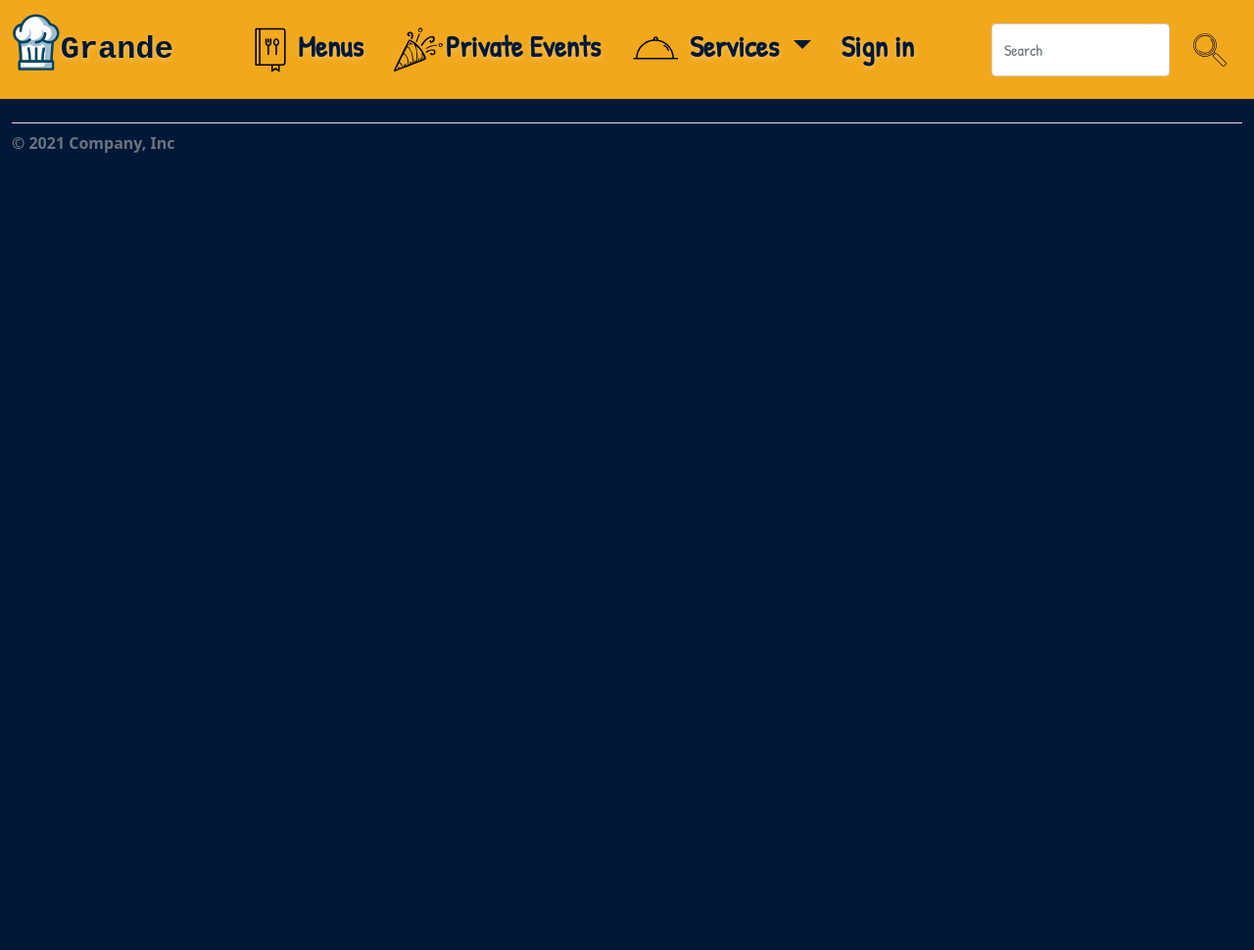
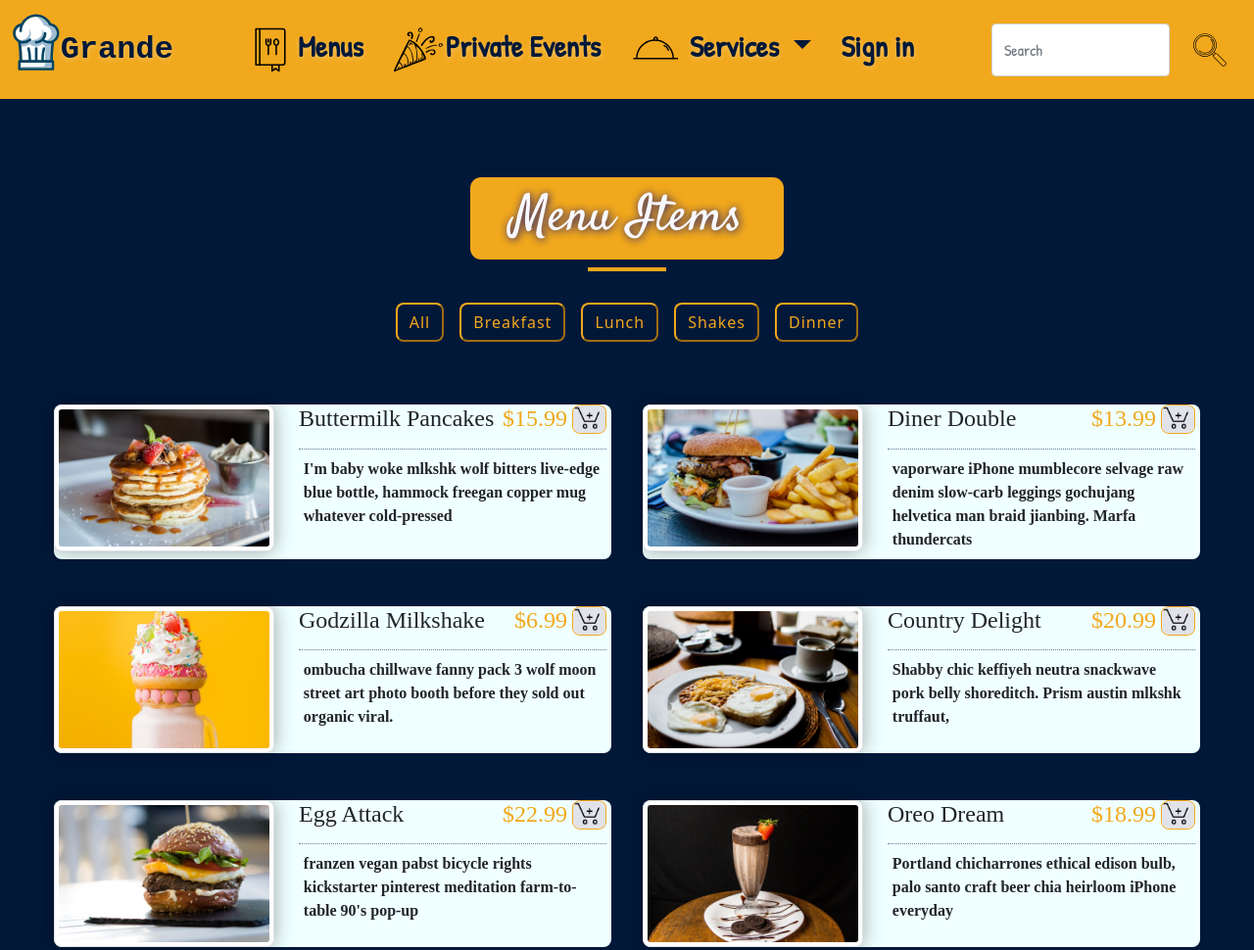
Before and after one commit to Omprakash625/restaurant-website, a plain HTML site: page menu.html in a window 1280 px wide. Shown: the top 970 px of the page at 98% size. Before the commit the page ends 800 px from the top, so only its background shows below. Drawn offline with Linux system fonts and the light colour scheme; a web font is replaced by a local one.

Commit message:
Add files via upload
Added working menu page with items to buy using payment gateway of paypal

```diff
--- a/css/main.css
+++ b/css/main.css
@@ -11,7 +11,9 @@ body {
 	height: 75px;
 
 }
-
+footer {
+	margin: 20px;
+}
 .shadow-drop-2-center {
 	-webkit-animation: shadow-drop-2-center 0.4s cubic-bezier(0.250, 0.460, 0.450, 0.940) both;
 	        animation: shadow-drop-2-center 0.4s cubic-bezier(0.250, 0.460, 0.450, 0.940) both;
--- /dev/null
+++ b/css/menu.css
@@ -0,0 +1,222 @@
+/*
+===============
+Fonts
+===============
+*/
+/* @import url("https://fonts.googleapis.com/css?family=Open+Sans|Roboto:400,700&display=swap"); */
+
+/*
+===============
+Variables
+===============
+*/
+
+:root {
+  /* dark shades of primary color*/
+  --clr-primary-1: hsl(205, 86%, 17%);
+  --clr-primary-2: hsl(205, 77%, 27%);
+  --clr-primary-3: hsl(205, 72%, 37%);
+  --clr-primary-4: hsl(205, 63%, 48%);
+  /* primary/main color */
+  --clr-primary-5: #49a6e9;
+  /* lighter shades of primary color */
+  --clr-primary-6: hsl(205, 89%, 70%);
+  --clr-primary-7: hsl(205, 90%, 76%);
+  --clr-primary-8: hsl(205, 86%, 81%);
+  --clr-primary-9: hsl(205, 90%, 88%);
+  --clr-primary-10: hsl(205, 100%, 96%);
+  /* darkest grey - used for headings */
+  --clr-grey-1: hsl(209, 61%, 16%);
+  --clr-grey-2: hsl(211, 39%, 23%);
+  --clr-grey-3: hsl(209, 34%, 30%);
+  --clr-grey-4: hsl(209, 28%, 39%);
+  /* grey used for paragraphs */
+  --clr-grey-5: hsl(210, 22%, 49%);
+  --clr-grey-6: hsl(209, 23%, 60%);
+  --clr-grey-7: hsl(211, 27%, 70%);
+  --clr-grey-8: hsl(210, 31%, 80%);
+  --clr-grey-9: hsl(212, 33%, 89%);
+  --clr-grey-10: hsl(210, 36%, 96%);
+  --clr-white: #fff;
+  --clr-red-dark: hsl(360, 67%, 44%);
+  --clr-red-light: hsl(360, 71%, 66%);
+  --clr-green-dark: hsl(125, 67%, 44%);
+  --clr-green-light: hsl(125, 71%, 66%);
+  --clr-gold: #f1a81c;
+  --clr-black: #222;
+  --ff-primary: "Roboto", sans-serif;
+  --ff-secondary: "Open Sans", sans-serif;
+  --transition: all 0.3s linear;
+  --spacing: 0.25rem;
+  --radius: 0.5rem;
+  --light-shadow: 0 5px 15px rgba(0, 0, 0, 0.1);
+  --dark-shadow: 0 5px 15px rgba(0, 0, 0, 0.2);
+  --max-width: 1170px;
+  --fixed-width: 620px;
+}
+/*
+===============
+Global Styles
+===============
+*/
+
+*,
+::after,
+::before {
+  margin: 0;
+  padding: 0;
+  box-sizing: border-box;
+}
+/*
+.btn {
+  text-transform: uppercase;
+  background: transparent;
+  color: var(--clr-black);
+  padding: 0.375rem 0.75rem;
+  letter-spacing: var(--spacing);
+  display: inline-block;
+  transition: var(--transition);
+  font-size: 0.875rem;
+  border: 2px solid var(--clr-black);
+  cursor: pointer;
+  box-shadow: 0 1px 3px rgba(0, 0, 0, 0.2);
+  border-radius: var(--radius);
+} */
+/* .btn:hover {
+  color: var(--clr-white);
+  background: var(--clr-black);
+} */
+/* section */
+.section {
+  padding: 5rem 0;
+}
+
+main {
+  min-height: 100vh;
+  display: grid;
+  place-items: center;
+}
+/*
+===============
+Menu
+===============
+*/
+
+.menu {
+  padding: 5rem 0;
+}
+.title {
+  text-align: center;
+  margin-bottom: 2rem;
+}
+.heading2 {
+    display: inline-block;
+    background-color: var(--clr-gold);
+    color: ghostwhite;
+    text-shadow: 1px 1px 8px rgb(17, 17, 124);
+    border-radius: .7rem;
+    font-size: 4vw;
+    width: 25vw;
+    padding: .7rem .3rem;
+    font-family:Satisfy, sans-serif;
+}
+.underline {
+  width: 5rem;
+  height: 0.25rem;
+  background: var(--clr-gold);
+  margin-left: auto;
+  margin-right: auto;
+}
+.btn-container {
+  margin-bottom: 4rem;
+  display: flex;
+  justify-content: center;
+}
+.filter-btn {
+  background: transparent;
+  border-color: var(--clr-gold);
+  font-size: 1rem;
+  text-transform: capitalize;
+  margin: 0 0.5rem;
+  letter-spacing: 1px;
+  border-radius: var(--radius);
+  padding: 0.375rem 0.75rem;
+  color: var(--clr-gold);
+  cursor: pointer;
+  transition: var(--transition);
+}
+.filter-btn:hover {
+  background: var(--clr-gold);
+  color: var(--clr-white);
+}
+.section-center {
+  width: 90vw;
+  margin: 0 auto;
+  max-width: 1170px;
+  display: grid;
+  gap: 3rem 2rem;
+  justify-items: center;
+}
+.menu-item {
+  display: grid;
+  gap: 1rem 2rem;
+  max-width: 25rem;
+  background-color: azure;
+  border-radius: 0.5rem;
+}
+.photo {
+  object-fit: cover;
+  height: 200px;
+  /* border: 0.25rem solid var(--clr-gold); */
+  border-radius: var(--radius);
+}
+.item-info {
+    padding: 0 5px;
+}
+.item-info header {
+  display: flex;
+  font-family: Rampant One;
+  text-transform: capitalize;
+  justify-content: space-between;
+  border-bottom: 0.5px dotted var(--clr-grey-5);
+}
+.item-info h4 {
+  margin-bottom: 0.5rem;
+  display: flex;
+}
+.price {
+  color: var(--clr-gold);
+}
+.item-text {
+  font-family: Zen Antique;
+  margin-bottom: 0;
+  padding-top: 1rem;
+  padding: .5rem .3rem;
+}
+.cart {
+    border-radius: 25%;
+    border: 1px solid var(--clr-gold);
+}
+form {
+    margin-left: 5px;
+}
+
+@media screen and (min-width: 768px) {
+  .menu-item {
+    grid-template-columns: 225px 1fr;
+    gap: 0 1.25rem;
+    max-width: 40rem;
+  }
+  .photo {
+    height: 175px;
+  }
+}
+@media screen and (min-width: 1200px) {
+  .section-center {
+    width: 95vw;
+    grid-template-columns: 1fr 1fr;
+  }
+  .photo {
+    height: 150px;
+  }
+}
--- /dev/null
+++ b/js/menu.js
@@ -0,0 +1,159 @@
+const menu = [
+    {
+      id: 1,
+      title: "buttermilk pancakes",
+      category: "breakfast",
+      price: 15.99,
+      value: "3ZFANQ6QS57SC",
+      img: "./images/item-1.jpeg",
+      desc: `I'm baby woke mlkshk wolf bitters live-edge blue bottle, hammock freegan copper mug whatever cold-pressed `,
+    },
+    {
+      id: 2,
+      title: "diner double",
+      category: "lunch",
+      price: 13.99,
+      value: "BNPNQZSPHEADS",
+      img: "./images/item-2.jpeg",
+      desc: `vaporware iPhone mumblecore selvage raw denim slow-carb leggings gochujang helvetica man braid jianbing. Marfa thundercats `,
+    },
+    {
+      id: 3,
+      title: "godzilla milkshake",
+      category: "shakes",
+      price: 6.99,
+      value: "NRFJFY2KUV95E" ,
+      img: "./images/item-3.jpeg",
+      desc: `ombucha chillwave fanny pack 3 wolf moon street art photo booth before they sold out organic viral.`,
+    },
+    {
+      id: 4,
+      title: "country delight",
+      category: "breakfast",
+      price: 20.99,
+      value: "DX564L8XCHWKJ" ,
+      img: "./images/item-4.jpeg",
+      desc: `Shabby chic keffiyeh neutra snackwave pork belly shoreditch. Prism austin mlkshk truffaut, `,
+    },
+    {
+      id: 5,
+      title: "egg attack",
+      category: "lunch",
+      price: 22.99,
+      value: "BZR58S6VXCLTW" ,
+      img: "./images/item-5.jpeg",
+      desc: `franzen vegan pabst bicycle rights kickstarter pinterest meditation farm-to-table 90's pop-up `,
+    },
+    {
+      id: 6,
+      title: "oreo dream",
+      category: "shakes",
+      price: 18.99,
+      value: "G8CVFNKSHGDX8" ,
+      img: "./images/item-6.jpeg",
+      desc: `Portland chicharrones ethical edison bulb, palo santo craft beer chia heirloom iPhone everyday`,
+    },
+    {
+      id: 7,
+      title: "bacon overflow",
+      category: "breakfast",
+      price: 8.99,
+      value: "TNDHE9UTYP3NE" ,
+      img: "./images/item-7.jpeg",
+      desc: `carry jianbing normcore freegan. Viral single-origin coffee live-edge, pork belly cloud bread iceland put a bird `,
+    },
+    {
+      id: 8,
+      title: "american classic",
+      category: "lunch",
+      price: 12.99,
+      value: "2HB2HZ8WPCPLA" ,
+      img: "./images/item-8.jpeg",
+      desc: `on it tumblr kickstarter thundercats migas everyday carry squid palo santo leggings. Food truck truffaut  `,
+    },
+    {
+      id: 9,
+      title: "bison steak",
+      category: "dinner",
+      price: 22.99,
+      value: "4MXDX8ZUGMKNU" ,
+      img: "./images/item-9.jpeg",
+      desc: `skateboard fam synth authentic semiotics. Live-edge lyft af, edison bulb yuccie crucifix microdosing.`,
+    }
+  ];
+  // get parent element
+  const sectionCenter = document.querySelector(".section-center");
+  const btnContainer = document.querySelector(".btn-container");
+  // display all items when page loads
+  window.addEventListener("DOMContentLoaded", function () {
+    diplayMenuItems(menu);
+    displayMenuButtons();
+  });
+
+  function diplayMenuItems(menuItems) {
+    let displayMenu = menuItems.map(function (item) {
+      // console.log(item);
+      return `<article class="menu-item">
+            <img src=${item.img} alt=${item.title} class="photo card-img-top img-thumbnail shadow-drop-2-center" />
+            <div class="item-info">
+              <header>
+                <h4>${item.title}</h4>
+                <h4 class="price">$${item.price}
+                <form action="https://www.paypal.com/cgi-bin/webscr" method="post" target="_self">
+                <input type="hidden" name="cmd" value="_s-xclick" />
+                <input type="hidden" name="hosted_button_id" value=${item.value} />
+                <input type="hidden" name="currency_code" value="USD" />
+                <input type="image" class= "cart" src="./images/cart.jpg" border="0" name="submit" title="Add to Cart - PayPal" alt="Add to Cart" width="35px" height="30px"/>
+              </form></h4>
+              </header>
+              <p class="item-text">
+                ${item.desc}
+              </p>
+            </div>
+          </article>`;
+    });
+    displayMenu = displayMenu.join("");
+    // console.log(displayMenu);
+
+    sectionCenter.innerHTML = displayMenu;
+  }
+  function displayMenuButtons() {
+    const categories = menu.reduce(
+      function (values, item) {
+        if (!values.includes(item.category)) {
+          values.push(item.category);
+        }
+        return values;
+      },
+      ["all"]
+    );
+    const categoryBtns = categories
+      .map(function (category) {
+        return `<button type="button" class="filter-btn" data-id=${category}>
+            ${category}
+          </button>`;
+      })
+      .join("");
+
+    btnContainer.innerHTML = categoryBtns;
+    const filterBtns = btnContainer.querySelectorAll(".filter-btn");
+    console.log(filterBtns);
+
+    filterBtns.forEach(function (btn) {
+      btn.addEventListener("click", function (e) {
+        // console.log(e.currentTarget.dataset);
+        const category = e.currentTarget.dataset.id;
+        const menuCategory = menu.filter(function (menuItem) {
+          // console.log(menuItem.category);
+          if (menuItem.category === category) {
+            return menuItem;
+          }
+        });
+        if (category === "all") {
+          diplayMenuItems(menu);
+        } else {
+          diplayMenuItems(menuCategory);
+        }
+      });
+    });
+  }
--- a/menu.html
+++ b/menu.html
@@ -9,8 +9,8 @@
   <link href="https://fonts.googleapis.com/css2?family=Arimo&family=Caveat&family=Cookie&family=Indie+Flower&family=Lobster+Two&family=Orbitron&family=Parisienne&family=Patrick+Hand&family=Rampart+One&family=Roboto&family=Sacramento&family=Satisfy&family=Yellowtail&family=Zen+Antique&display=swap" rel="stylesheet">
 	<link href="https://fonts.googleapis.com/icon?family=Material+Icons" rel="stylesheet">
   <link rel="stylesheet" type="text/css" href="./css/bootstrap.min.css">
+  <link rel="stylesheet" type="text/css" href="./css/menu.css">
   <link rel="stylesheet" type="text/css" href="./css/main.css">
-
 </head>
 <body>
 <nav class="navbar navbar-expand-lg">
@@ -49,17 +49,70 @@
     </div>
   </div>
 </nav>
+<!-- Above is the navigation bar -->
+<section class="menu">
+  <!-- title -->
+  <div class="title">
+    <h2 class="heading2">Menu Items</h2>
+    <div class="underline"></div>
+  </div>
+  <!-- filter buttons -->
+  <div class="btn-container">
+  </div>
+  <!-- menu items -->
+  <div class="section-center">
+    <!-- single item -->
+    <article class="menu-item card">
+      <img src="./menu-item.jpeg" alt="menu item" class="photo card-img-top img-thumbnail shadow-drop-2-center" />
+      <div class="item-info card-body">
+        <header>
+          <h4>buttermilk pancakes</h4>
+          <h4 class="price">$15</h4>
+        </header>
+        <p class="item-text">
+          Lorem ipsum dolor sit amet consectetur adipisicing elit.
+          Repudiandae, sint quam. Et reprehenderit fugiat nesciunt inventore
+          laboriosam excepturi! Quo, officia.
+        </p>
+      </div>
+    </article>
+    <!-- end of single item -->
+    <!-- single item -->
+    <article class="menu-item">
+      <img src="./menu-item.jpeg" alt="menu item" class="photo" />
+      <div class="item-info">
+        <header>
+          <h4>buttermilk pancakes</h4>
+          <h4 class="price">$15</h4>
+        </header>
+        <p class="item-text">
+          Lorem ipsum dolor sit amet consectetur adipisicing elit.
+          Repudiandae, sint quam. Et reprehenderit fugiat nesciunt inventore
+          laboriosam excepturi! Quo, officia.
+        </p>
+      </div>
+    </article>
+    <!-- end of single item -->
+    <!-- single item -->
+    <article class="menu-item">
+      <img src="./menu-item.jpeg" alt="menu item" class="photo" />
+      <div class="item-info">
+        <header>
+          <h4>buttermilk pancakes</h4>
+          <h4 class="price">$15</h4>
+        </header>
+        <p class="item-text">
+          Lorem ipsum dolor sit amet consectetur adipisicing elit.
+          Repudiandae, sint quam. Et reprehenderit fugiat nesciunt inventore
+          laboriosam excepturi! Quo, officia.
+        </p>
+      </div>
+    </article>
+    <!-- end of single item -->
+  </div>
+</section>
 
-
-  <div class="container-fluid">
-    <footer class="d-flex flex-wrap justify-content-between align-items-center py-2 my-4 border-top">
-      <div class="text-center">
-        <span class="text-muted">© 2021 Company, Inc</span>
-      </div>
-
-    </footer>
-    </div>
   <script type="text/javascript" src="./js/bootstrap.min.js"></script>
-  <script type="text/javascript" src="./js/main.js"></script>
-  </body>
-  </html>
+  <script type="text/javascript" src="./js/menu.js"></script>
+</body>
+</html>
```
Also changed, not shown: about.html (+0 -7 lines), cakes.html (+1 -8 lines), delivery-items.html (+0 -8 lines), drinks.html (+1 -8 lines), events.html (+1 -8 lines), index.html (+4 -14 lines), images/cart.jpg (added), images/item-1.jpeg (added), images/item-2.jpeg (added), images/item-3.jpeg (added), images/item-4.jpeg (added), images/item-5.jpeg (added), images/item-6.jpeg (added), images/item-7.jpeg (added), 2 more files.
